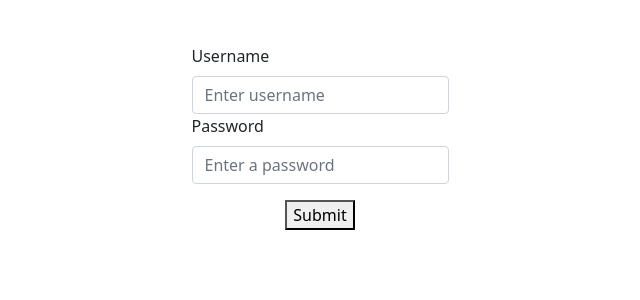
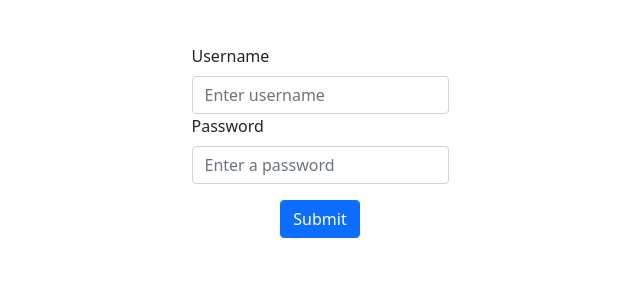
Before and after one commit to pfigz/marketplace, a PHP site: page /public/views/login.php in a window 1280 px wide. Shown: the part 154-454 px from the top of the page, without its empty margins (320-960 px from the left). Run offline with PHP 8.4, Linux system fonts and the light colour scheme; data that the repository does not hold is empty; some libraries are stand-ins or nearby versions.

Commit message:
Stylize buttons

```diff
--- a/public/views/cart.php
+++ b/public/views/cart.php
@@ -20,7 +20,7 @@ require '../../func/view_cart.php';
         <p>Your shopping cart is empty</p>
     <?php else: ?>
         <a href="checkout.php">
-            <button class="mt-5">
+            <button class="btn btn-primary mt-5">
                 Checkout
             </button>
         </a>
--- a/public/views/login.php
+++ b/public/views/login.php
@@ -46,7 +46,7 @@ if ($_SERVER['REQUEST_METHOD'] == "POST") {
                 </div>
 
                 <div class="container d-flex justify-content-center mt-3">
-                    <button type="submit">Submit</button>
+                    <button class="btn btn-primary" type="submit">Submit</button>
                 </div>
 
             </form>
```
